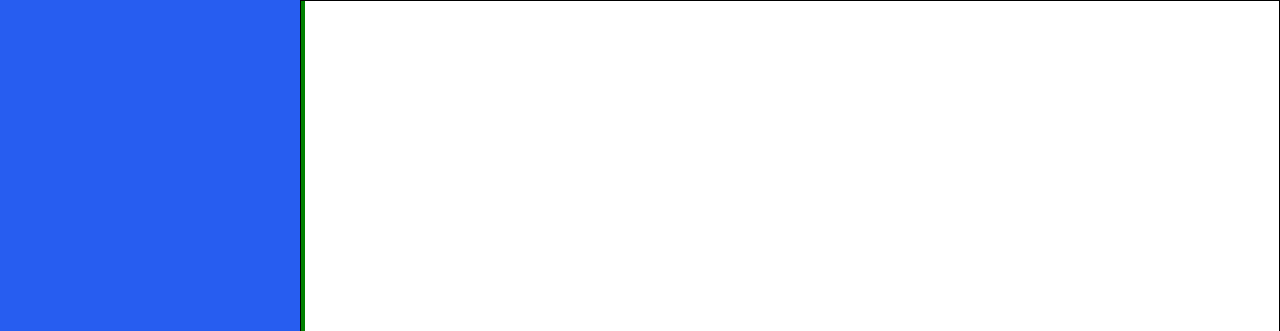
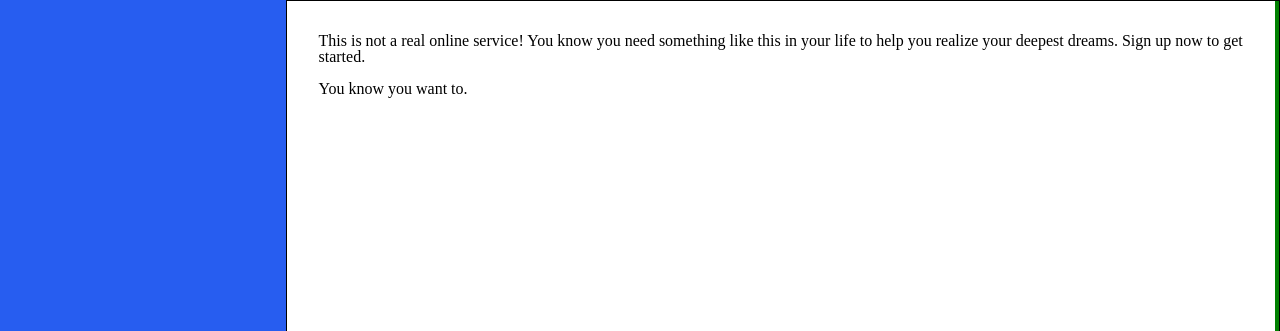
Before and after one commit to zpaulson001/sign-up-form, a plain HTML site: page index.html in a window 1280 px wide. Shown: the top 331 px of the page. Drawn offline with Linux system fonts and the light colour scheme.

Commit message:
Create info paragraph above form

```diff
--- a/index.html
+++ b/index.html
@@ -16,6 +16,13 @@
 
     <main>
 
+        <p class="info-text">
+            This is not a real online service! You know you need something like this in your life to help you realize your deepest dreams. Sign up now to get started.
+            <br />
+            <br />
+            You know you want to.
+        </p>
+
         <form action="">
 
 
--- a/styles.css
+++ b/styles.css
@@ -67,3 +67,7 @@ main {
 form {
     border: 2px solid green;
 }
+
+p.info-text {
+    margin: 32px;
+}
```
